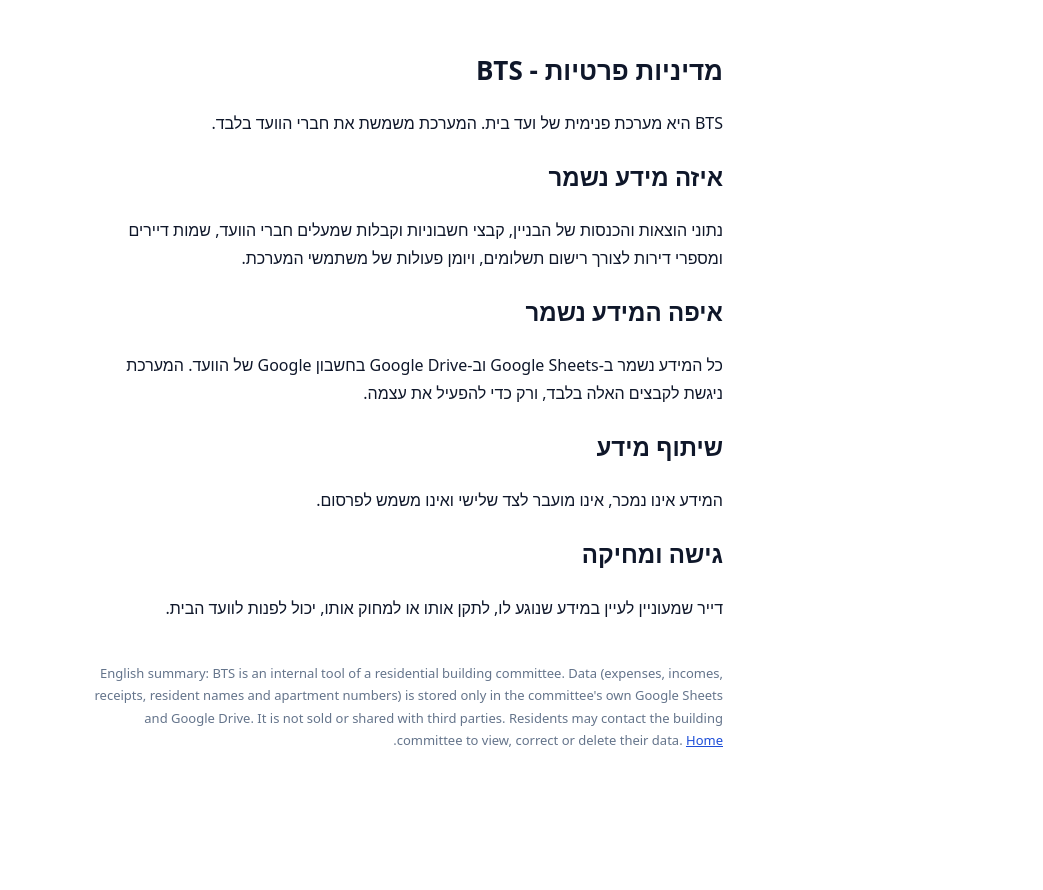
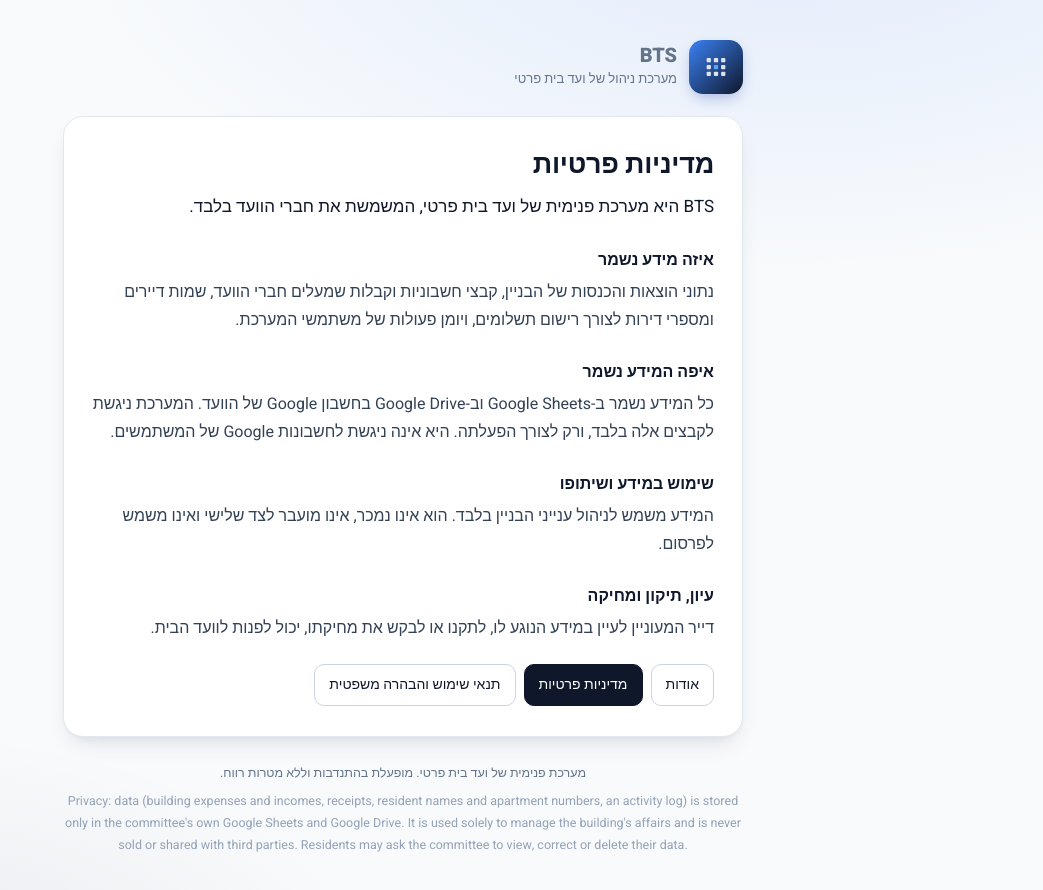
Before and after one commit to niveusjack/bts-info, a plain HTML site: page privacy.html in a window 1280 px wide. Shown: the whole page, without its empty margins (237-1280 px from the left). Before the commit the page ends 800 px from the top, so only its background shows below. Drawn offline with Linux system fonts and the light colour scheme.

Commit message:
Redesign pages, add terms and legal disclaimer
Co-Authored-By: Claude Fable 5.2 <noreply@anthropic.com>

```diff
--- a/privacy.html
+++ b/privacy.html
@@ -1,13 +1,32 @@
-<!DOCTYPE html><html dir="rtl" lang="he"><head><meta charset="UTF-8"><meta name="viewport" content="width=device-width, initial-scale=1"><title>BTS - מדיניות פרטיות</title><style>body{font-family:system-ui,Arial,sans-serif;max-width:640px;margin:48px auto;padding:0 20px;line-height:1.7;color:#0f172a}h1{font-size:26px}a{color:#1d4ed8}footer{margin-top:40px;font-size:13px;color:#64748b}</style></head><body>
-<h1>מדיניות פרטיות - BTS</h1>
-<p>BTS היא מערכת פנימית של ועד בית. המערכת משמשת את חברי הוועד בלבד.</p>
-<h2>איזה מידע נשמר</h2>
-<p>נתוני הוצאות והכנסות של הבניין, קבצי חשבוניות וקבלות שמעלים חברי הוועד, שמות דיירים ומספרי דירות לצורך רישום תשלומים, ויומן פעולות של משתמשי המערכת.</p>
-<h2>איפה המידע נשמר</h2>
-<p>כל המידע נשמר ב-Google Sheets וב-Google Drive בחשבון Google של הוועד. המערכת ניגשת לקבצים האלה בלבד, ורק כדי להפעיל את עצמה.</p>
-<h2>שיתוף מידע</h2>
-<p>המידע אינו נמכר, אינו מועבר לצד שלישי ואינו משמש לפרסום.</p>
-<h2>גישה ומחיקה</h2>
-<p>דייר שמעוניין לעיין במידע שנוגע לו, לתקן אותו או למחוק אותו, יכול לפנות לוועד הבית.</p>
-<footer>English summary: BTS is an internal tool of a residential building committee. Data (expenses, incomes, receipts, resident names and apartment numbers) is stored only in the committee's own Google Sheets and Google Drive. It is not sold or shared with third parties. Residents may contact the building committee to view, correct or delete their data. <a href="index.html">Home</a>.</footer>
-</body></html>
+<!DOCTYPE html>
+<html dir="rtl" lang="he">
+<head>
+<meta charset="UTF-8">
+<meta name="viewport" content="width=device-width, initial-scale=1">
+<meta name="theme-color" content="#0f172a">
+<title>BTS - מדיניות פרטיות</title>
+<link rel="stylesheet" href="style.css">
+</head>
+<body>
+<div class="wrap">
+  <a class="brand" href="index.html"><span class="mark"><svg viewBox="0 0 40 40" width="34" height="34" aria-hidden="true"><g fill="#fff" fill-opacity=".85"><rect x="9" y="9.5" width="5" height="5" rx="1"/><rect x="17.5" y="9.5" width="5" height="5" rx="1"/><rect x="26" y="9.5" width="5" height="5" rx="1"/><rect x="9" y="17.5" width="5" height="5" rx="1"/><rect x="26" y="17.5" width="5" height="5" rx="1"/><rect x="9" y="25.5" width="5" height="5" rx="1"/><rect x="17.5" y="25.5" width="5" height="5" rx="1"/><rect x="26" y="25.5" width="5" height="5" rx="1"/></g><rect x="17.5" y="17.5" width="5" height="5" rx="1" fill="#60A5FA"/></svg></span><span><b>BTS</b><span>מערכת ניהול של ועד בית פרטי</span></span></a>
+  <div class="card">
+    <h1>מדיניות פרטיות</h1>
+    <p class="lead">BTS היא מערכת פנימית של ועד בית פרטי, המשמשת את חברי הוועד בלבד.</p>
+    <h2>איזה מידע נשמר</h2>
+    <p>נתוני הוצאות והכנסות של הבניין, קבצי חשבוניות וקבלות שמעלים חברי הוועד, שמות דיירים ומספרי דירות לצורך רישום תשלומים, ויומן פעולות של משתמשי המערכת.</p>
+    <h2>איפה המידע נשמר</h2>
+    <p>כל המידע נשמר ב-Google Sheets וב-Google Drive בחשבון Google של הוועד. המערכת ניגשת לקבצים אלה בלבד, ורק לצורך הפעלתה. היא אינה ניגשת לחשבונות Google של המשתמשים.</p>
+    <h2>שימוש במידע ושיתופו</h2>
+    <p>המידע משמש לניהול ענייני הבניין בלבד. הוא אינו נמכר, אינו מועבר לצד שלישי ואינו משמש לפרסום.</p>
+    <h2>עיון, תיקון ומחיקה</h2>
+    <p>דייר המעוניין לעיין במידע הנוגע לו, לתקנו או לבקש את מחיקתו, יכול לפנות לוועד הבית.</p>
+    <nav><a href="index.html">אודות</a><a href="privacy.html" class="on">מדיניות פרטיות</a><a href="terms.html">תנאי שימוש והבהרה משפטית</a></nav>
+  </div>
+  <footer>
+    מערכת פנימית של ועד בית פרטי. מופעלת בהתנדבות וללא מטרות רווח.
+    <div class="en">Privacy: data (building expenses and incomes, receipts, resident names and apartment numbers, an activity log) is stored only in the committee's own Google Sheets and Google Drive. It is used solely to manage the building's affairs and is never sold or shared with third parties. Residents may ask the committee to view, correct or delete their data.</div>
+  </footer>
+</div>
+</body>
+</html>
--- /dev/null
+++ b/style.css
@@ -0,0 +1,27 @@
+@import url('https://fonts.googleapis.com/css2?family=Heebo:wght@400;500;700;800&display=swap');
+*{box-sizing:border-box}
+body{margin:0;font-family:'Heebo',system-ui,Arial,sans-serif;color:#0f172a;line-height:1.75;min-height:100vh;
+  background:radial-gradient(1200px 600px at 80% -10%,rgba(59,130,246,.12),transparent 60%),
+             radial-gradient(900px 500px at 10% 110%,rgba(15,23,42,.07),transparent 55%),#f8fafc}
+.wrap{max-width:720px;margin:0 auto;padding:40px 20px 56px}
+.brand{display:flex;align-items:center;gap:12px;text-decoration:none;color:inherit;margin-bottom:22px}
+.mark{width:54px;height:54px;border-radius:14px;display:flex;align-items:center;justify-content:center;flex-shrink:0;
+  background:linear-gradient(135deg,#3b82f6,#0f172a);box-shadow:0 6px 16px -4px rgba(30,64,175,.4)}
+.brand b{font-size:20px;font-weight:800;display:block;line-height:1.2}
+.brand span{font-size:13px;color:#64748b}
+.card{background:#fff;border:1px solid #e2e8f0;border-radius:20px;padding:30px 28px;
+  box-shadow:0 12px 24px -8px rgba(15,23,42,.12),0 4px 8px -4px rgba(15,23,42,.06)}
+h1{font-size:27px;font-weight:800;letter-spacing:-.01em;margin:0 0 10px;line-height:1.3}
+h2{font-size:16px;font-weight:700;margin:24px 0 4px}
+p{margin:0 0 12px;color:#334155}
+.lead{font-size:17px;color:#0f172a}
+.pill{display:inline-block;background:#eff6ff;color:#1d4ed8;border-radius:999px;padding:3px 12px;font-size:12px;font-weight:700;margin-bottom:14px}
+.note{background:#f1f5f9;border:1px solid #e2e8f0;border-radius:12px;padding:14px 16px;font-size:14px;margin-top:18px}
+.note p{margin:0;color:#475569}
+nav{display:flex;flex-wrap:wrap;gap:8px;margin-top:22px}
+nav a{border:1px solid #cbd5e1;border-radius:10px;padding:8px 14px;font-size:14px;font-weight:500;color:#0f172a;text-decoration:none;background:#fff}
+nav a:hover{border-color:#3b82f6;color:#1d4ed8}
+nav a.on{background:#0f172a;color:#fff;border-color:#0f172a}
+footer{margin-top:26px;font-size:12.5px;color:#64748b;text-align:center}
+footer .en{direction:ltr;margin-top:6px;color:#94a3b8}
+@media(max-width:520px){.card{padding:24px 20px}h1{font-size:23px}}
```
Also changed, not shown: index.html (+30 -7 lines), terms.html (added, +40 -0 lines).
